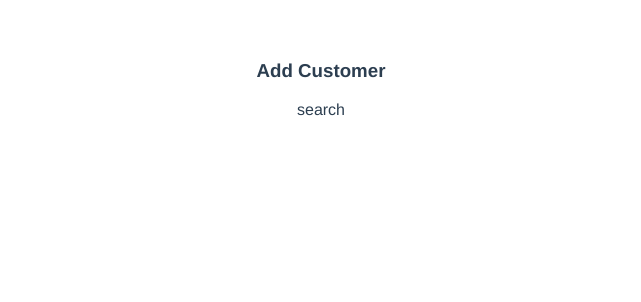
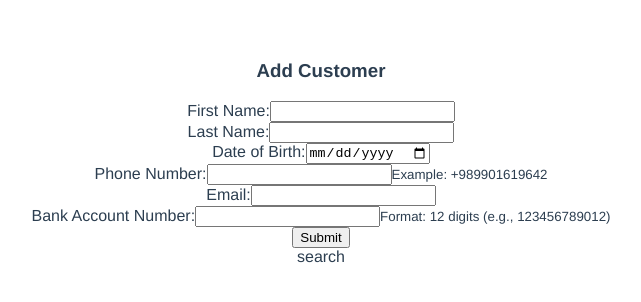
Before and after one commit to Toofan-shian/front-task, a Vue app: page / in a window 1280 px wide. Shown: the top 302 px of the page, without its empty margins (319-960 px from the left). Built offline with nearby package versions, Linux system fonts and the light colour scheme.

Commit message:
add the initial form fields, form existing test passes now

```diff
--- a/src/components/Form.vue
+++ b/src/components/Form.vue
@@ -1,13 +1,90 @@
 <template>
   <h3>Add Customer</h3>
+
   <div>
+    <form @submit.prevent="submitForm" id="form">
+      <div class="form-group">
+        <label for="firstName">First Name:</label>
+        <input
+          type="text"
+          id="firstName"
+          v-model="formData.firstName"
+          required
+        />
+      </div>
 
+      <div class="form-group">
+        <label for="lastName">Last Name:</label>
+        <input
+          type="text"
+          id="lastName"
+          v-model="formData.lastName"
+          required
+        />
+      </div>
+
+      <div class="form-group">
+        <label for="dob">Date of Birth:</label>
+        <input
+          type="date"
+          id="dob"
+          v-model="formData.dateOfBirth"
+          required
+        />
+      </div>
+
+      <div class="form-group">
+        <label for="phoneNumber">Phone Number:</label>
+        <input
+          type="tel"
+          id="phoneNumber"
+          v-model="formData.phoneNumber"
+          required
+        />
+        <small>Example: +989901619642</small>
+      </div>
+
+      <div class="form-group">
+        <label for="email">Email:</label>
+        <input
+          type="email"
+          id="email"
+          v-model="formData.email"
+          required
+        />
+      </div>
+
+      <div class="form-group">
+        <label for="bankAccount">Bank Account Number:</label>
+        <input
+          type="text"
+          id="bankAccount"
+          v-model="formData.bankAccountNumber"
+          required
+          pattern="[0-9]{12}"
+        />
+        <small>Format: 12 digits (e.g., 123456789012)</small>
+      </div>
+
+      <button type="submit">Submit</button>
+    </form>
   </div>
 </template>
 
 <script >
 export default {
-
+  data() {
+    return {
+      formData: {
+        firstName: '',
+        lastName: '',
+        dateOfBirth: '',
+        phoneNumber: '',
+        email: '',
+        bankAccountNumber: '',
+      },
+    }
+  }
 }
 </script>
 
```
Also changed, not shown: 1 other file (tests, documents, lock files or other folders).
